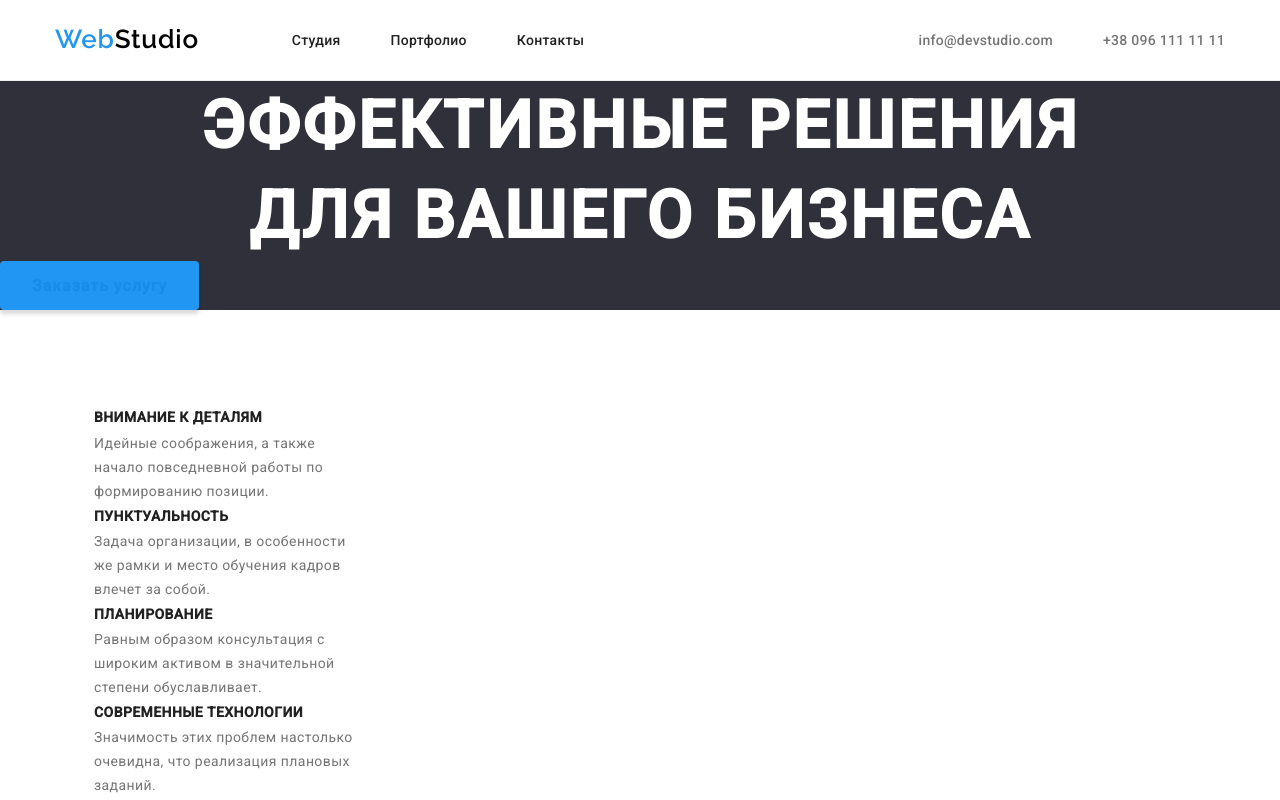
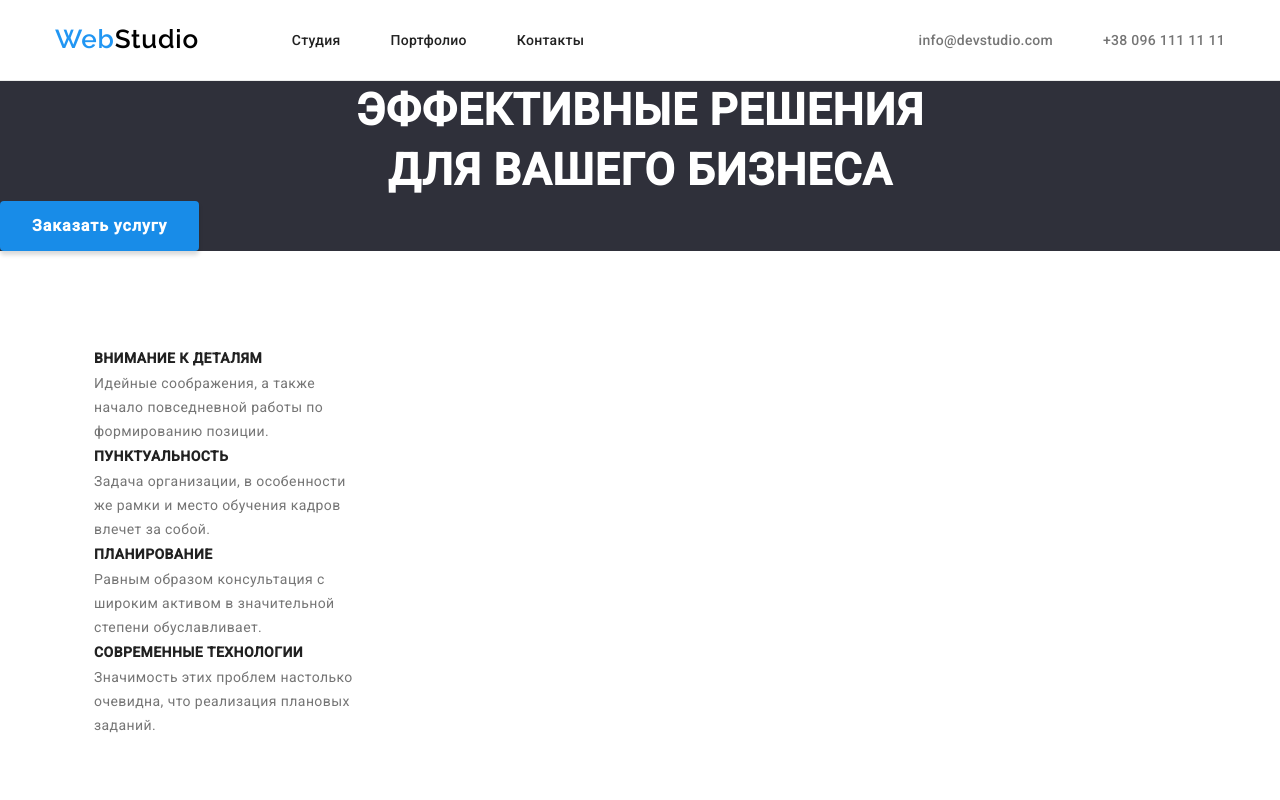
Before and after one commit to Shuplat-Roman/goit-markup-hw-02, a plain HTML site: page index.html in a window 1280 px wide. Both pictures are taken after a click on the button "Заказать услугу". Shown: the top 800 px of the page. Drawn offline with Linux system fonts and the light colour scheme.

Commit message:
Колір тексту при ховері не змінюється, font-size 44px

```diff
--- a/css/styles.css
+++ b/css/styles.css
@@ -84,18 +84,20 @@ color: var(--main-color);
 font-family: Roboto;
 font-style: normal;
 font-weight: 900;
-font-size: 44px;
 line-height: 1.36;
 text-align: center;
 letter-spacing: 0.06em;
 text-transform: uppercase;
-font-size: 44px;
 color:var(--secondary-color);
+}
+
+.hiro-title{
+  font-size: 44px;
 }
 
 .button:hover,
 .button:focus{
-  color: #188ce8;
+ background-color:  #188ce8;
 }
 
 .button{
```
Also changed, not shown: portfolio.html (+1 -0 lines).
